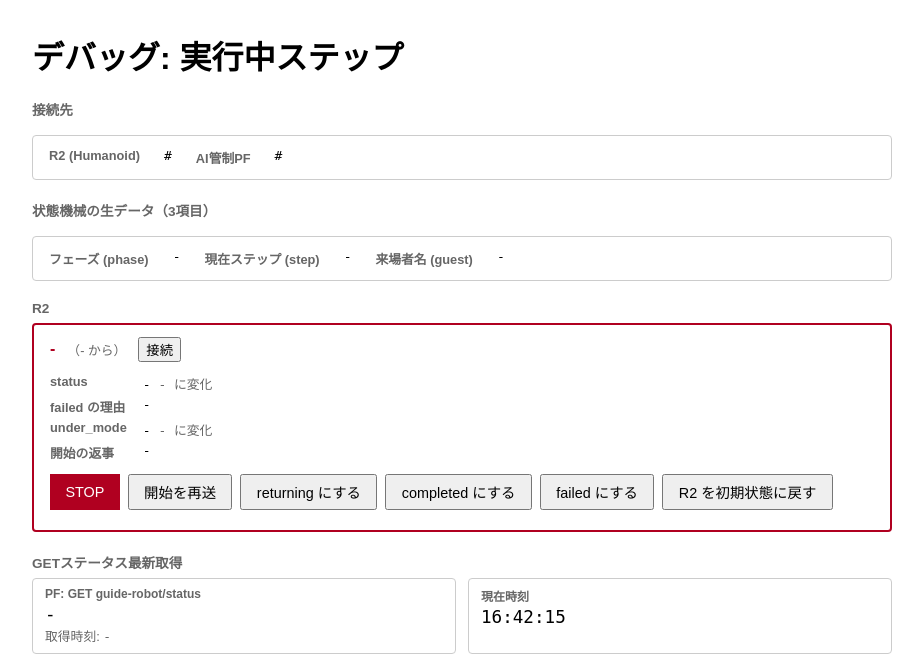
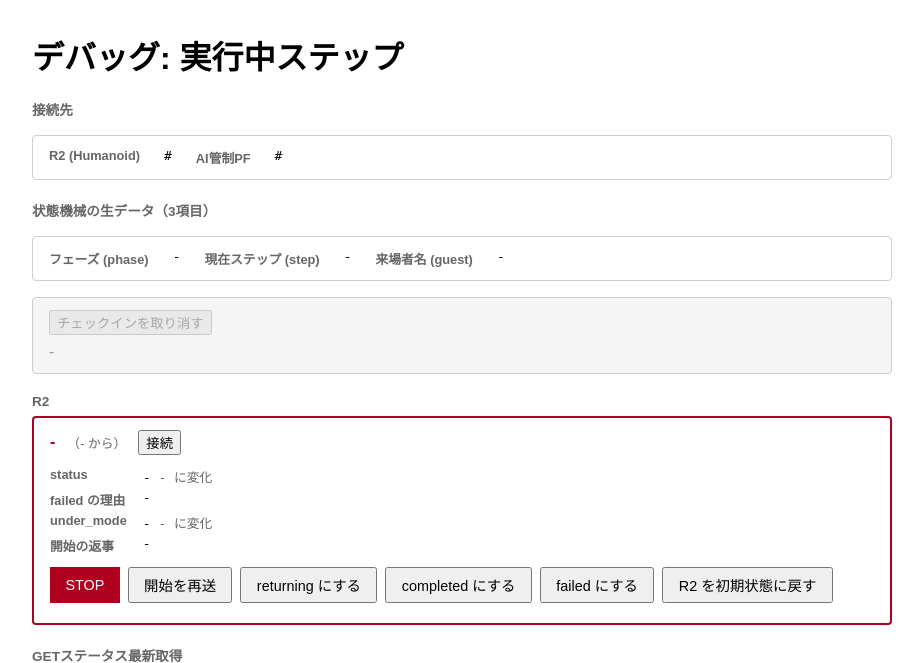
Before and after one commit to shibahara2/dBF2026-robot, a Flask app: template app/templates/debug.html in a window 1280 px wide. Shown: the top 663 px of the page, without its empty margins (178-1101 px from the left). Run offline with Flask 3, Linux system fonts and the light colour scheme; the template is opened without the code that fills it: most values are stand-ins (such as "Sample title", 1, 10 or a date in 2020); parts of the project's set-up code (start-up, migrations or seed data) failed here and were passed over.

Commit message:
fix: always show the cancel check-in button on the debug page
The button was hidden outside polling_pf_ready and waiting_r2_ready, so
it could not be found before a check-in. It now always shows, greyed
out with the reason when a check-in cannot be cancelled.

Co-Authored-By: Claude Opus 5.5 <noreply@anthropic.com>

```diff
--- a/app/static/debug.css
+++ b/app/static/debug.css
@@ -45,12 +45,25 @@ body {
 }
 
 #debug-cancel {
+  padding: 0.75rem 1rem;
+  border-radius: 4px;
+  margin-bottom: 1rem;
+}
+
+#debug-cancel p {
+  margin: 0.5rem 0 0;
+}
+
+#debug-cancel.debug-cancel-enabled {
   background: #fff8e1;
   border: 1px solid #b26a00;
   color: #6d4100;
-  padding: 0.75rem 1rem;
-  border-radius: 4px;
-  margin-bottom: 1rem;
+}
+
+#debug-cancel.debug-cancel-disabled {
+  background: #f5f5f5;
+  border: 1px solid #ccc;
+  color: #999;
 }
 
 #get-status-panel {
--- a/app/static/debug.js
+++ b/app/static/debug.js
@@ -22,6 +22,8 @@ const statusGuest = document.getElementById("status-guest");
 const debugError = document.getElementById("debug-error");
 const debugErrorMessage = document.getElementById("debug-error-message");
 const debugCancel = document.getElementById("debug-cancel");
+const debugCancelButton = document.getElementById("state-machine-cancel");
+const debugCancelNote = document.getElementById("debug-cancel-note");
 // Steps before anything is sent to R2 (CANCELLABLE_STEPS in app/state_machine.py).
 const CANCELLABLE_STEPS = ["polling_pf_ready", "waiting_r2_ready"];
 const sequenceDiagram = document.getElementById("sequence-diagram");
@@ -216,9 +218,22 @@ document.getElementById("state-machine-reset").addEventListener("click", () => {
   fetch("/api/reset", { method: "POST" }).catch(() => {});
 });
 
-document.getElementById("state-machine-cancel").addEventListener("click", () => {
+debugCancelButton.addEventListener("click", () => {
   fetch("/api/reset", { method: "POST" }).catch(() => {});
 });
+
+function cancelNote(snapshot, cancellable) {
+  if (cancellable) {
+    return "R2 を動かす前の待ちです。受付待ちに戻せます（R2 には何も送りません）。";
+  }
+  if (snapshot.phase === "error") {
+    return "エラー中です。上の「ステートマシンをリセット」で戻してください。";
+  }
+  if (snapshot.phase === "waiting" && snapshot.step === "awaiting_checkin") {
+    return "チェックインされていないので、取り消すものはありません。";
+  }
+  return "R2 に開始を送った後なので取り消せません。STOP → エラー → リセットで戻してください。";
+}
 
 function formatReply(snapshot) {
   if (!snapshot.last_reply) {
@@ -386,9 +401,11 @@ function render(snapshot) {
     playhead.setAttribute("height", bounds.height);
   }
 
-  debugCancel.hidden = !(
-    snapshot.phase === "waiting" && CANCELLABLE_STEPS.includes(snapshot.step)
-  );
+  const cancellable =
+    snapshot.phase === "waiting" && CANCELLABLE_STEPS.includes(snapshot.step);
+  debugCancelButton.disabled = !cancellable;
+  debugCancel.className = cancellable ? "debug-cancel-enabled" : "debug-cancel-disabled";
+  debugCancelNote.textContent = cancelNote(snapshot, cancellable);
 
   if (snapshot.phase === "error") {
     sequenceDiagram.classList.add("error");
--- a/app/templates/debug.html
+++ b/app/templates/debug.html
@@ -27,9 +27,9 @@
       <button type="button" id="state-machine-reset">ステートマシンをリセット</button>
     </div>
 
-    <div id="debug-cancel" hidden>
-      <p>R2 を動かす前の待ちです。チェックインを取り消して受付待ちに戻せます（R2 には何も送りません）。</p>
-      <button type="button" id="state-machine-cancel">チェックインを取り消す</button>
+    <div id="debug-cancel" class="debug-cancel-disabled">
+      <button type="button" id="state-machine-cancel" disabled>チェックインを取り消す</button>
+      <p id="debug-cancel-note">-</p>
     </div>
 
     <h2 class="section-label">R2</h2>
```
